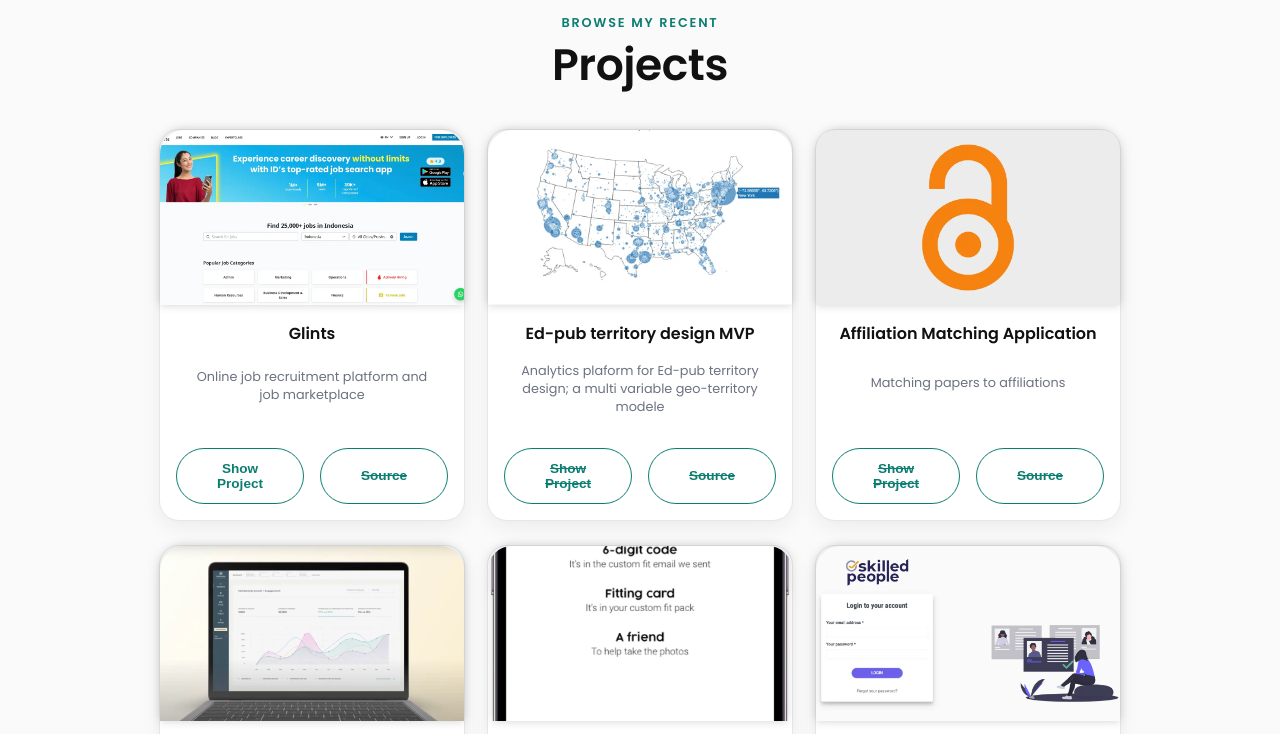
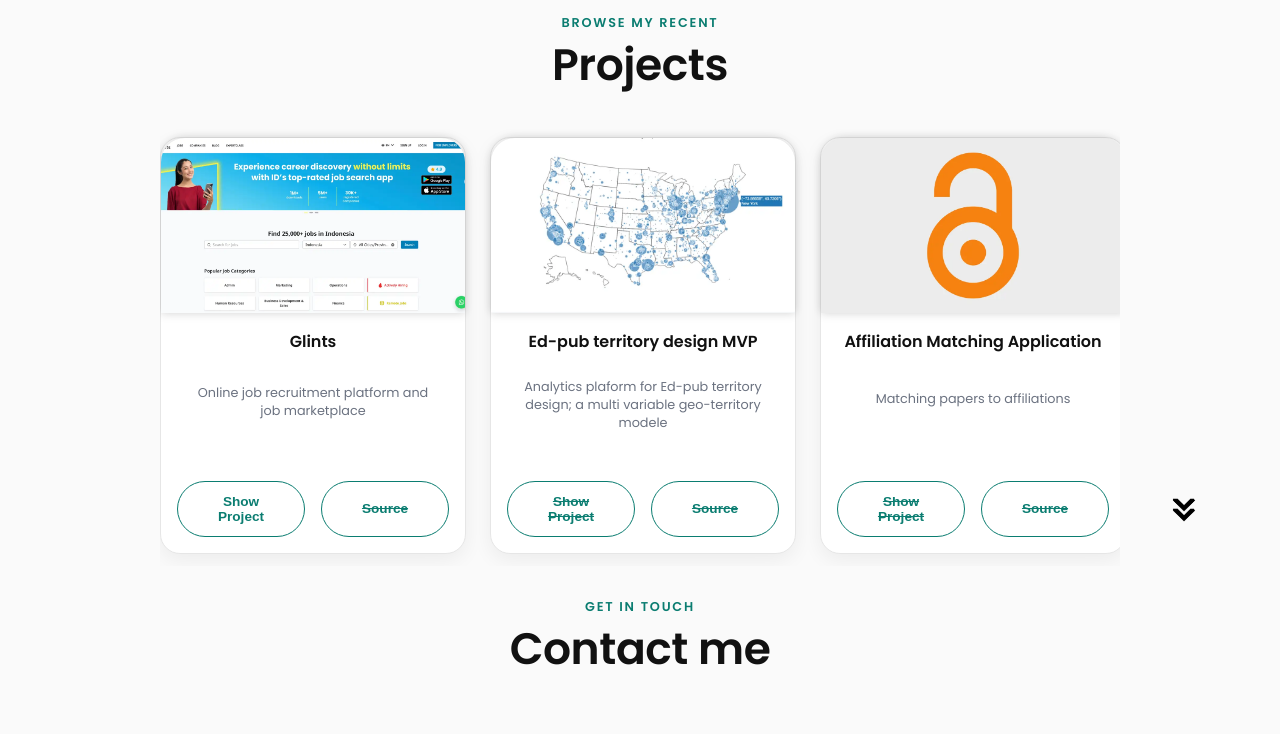
Before and after one commit to ajravinath/anuja-me, a website built with Vite: page index.html in a window 1280 px wide. Shown: the part 3040-3774 px from the top of the page. Built offline with nearby package versions, Linux system fonts and the light colour scheme.

Commit message:
revert projects list to horizontal scroll

```diff
--- a/src/index.scss
+++ b/src/index.scss
@@ -444,10 +444,18 @@
 }
 
 .about-containers.about-projects {
-  display: grid;
-  grid-template-columns: repeat(auto-fill, minmax(260px, 1fr));
+  display: flex;
+  flex-wrap: nowrap;
   gap: 1.5rem;
   margin-bottom: 0;
+  overflow-x: auto;
+  padding: 0.5rem 0.25rem 0.75rem;
+  scroll-snap-type: x proximity;
+}
+
+.about-projects .color-container {
+  flex: 0 0 17.5rem;
+  scroll-snap-align: start;
 }
 
 .article-container.skills-container {
```
